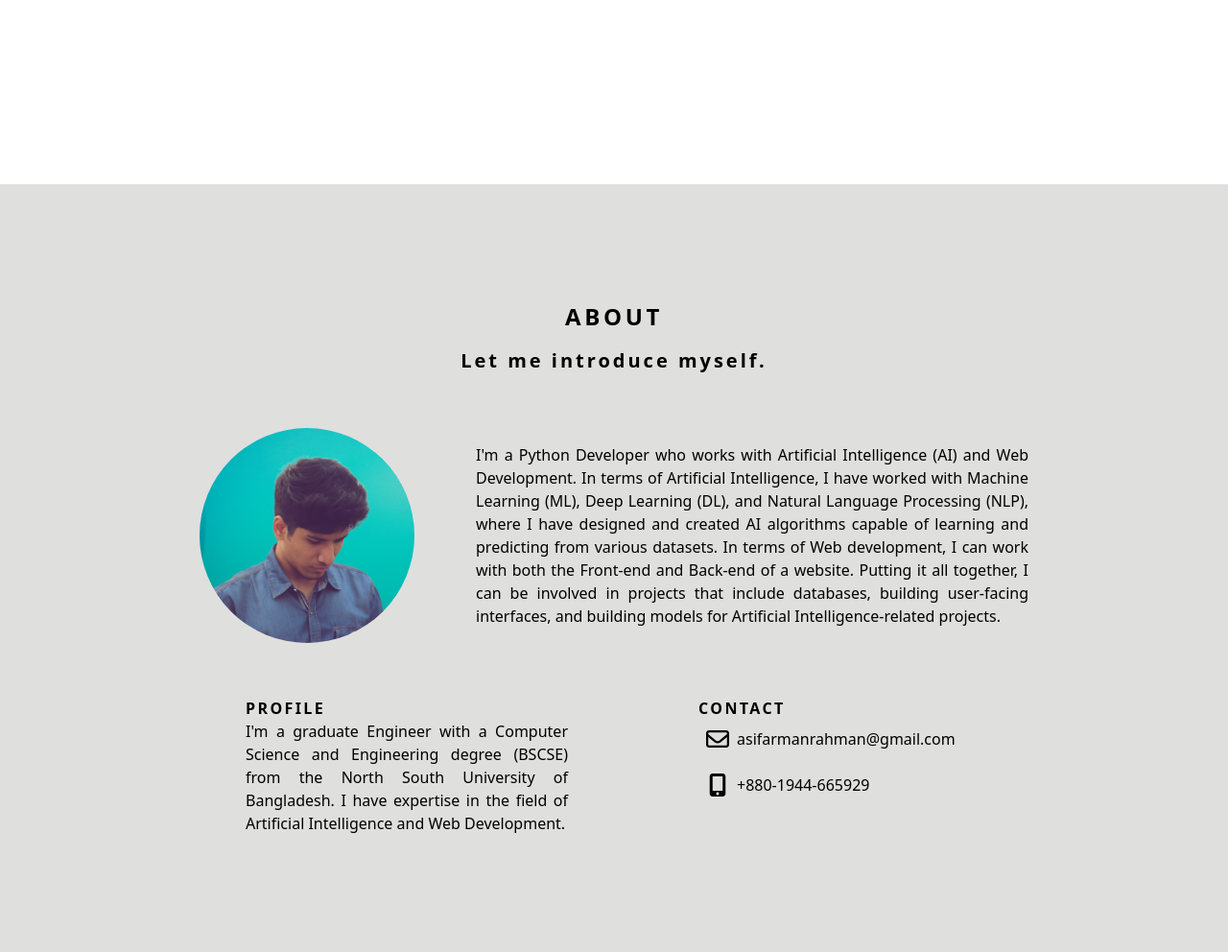
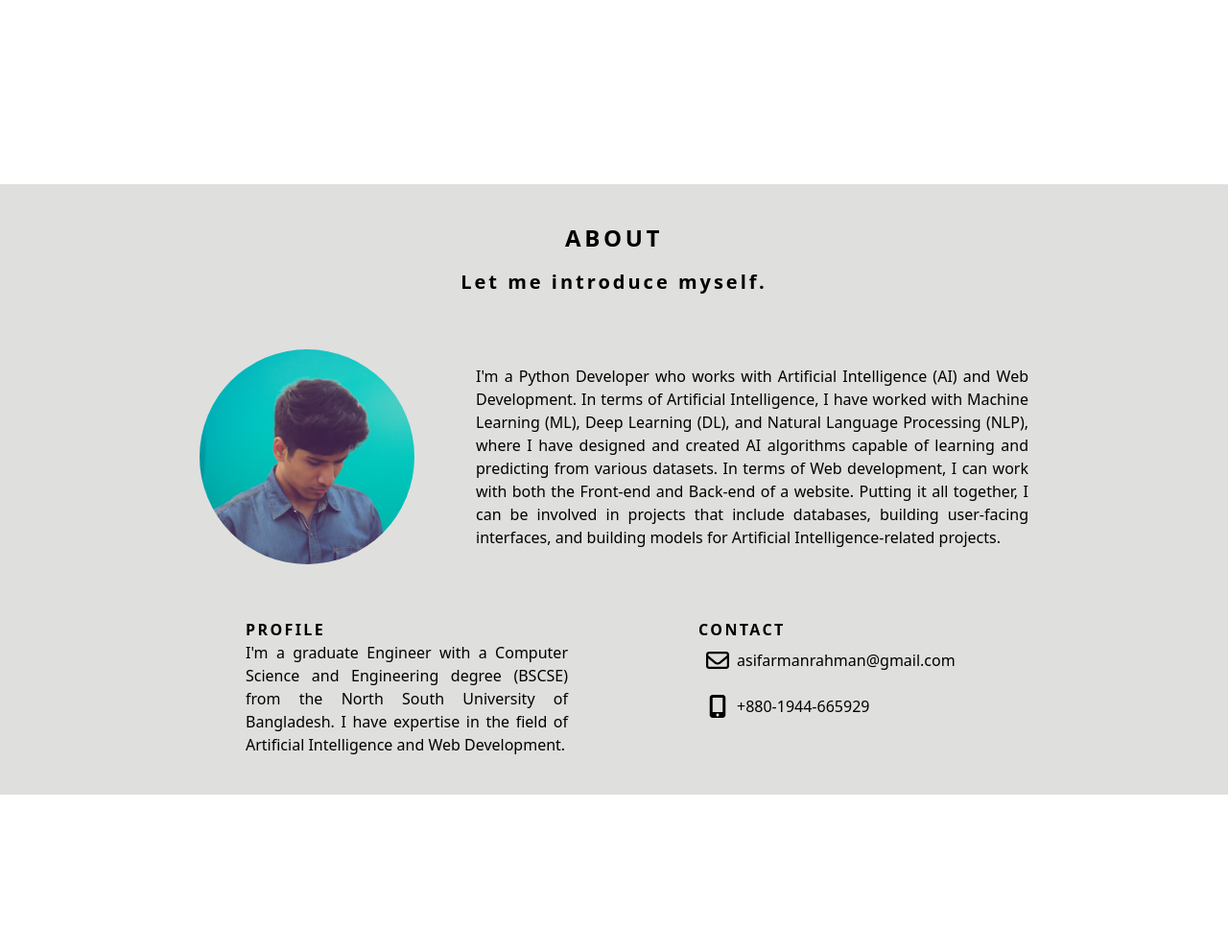
Before and after one commit to AsifArmanRahman/portfolio-django, a Django app: page / in a window 1280 px wide. Shown: the part 608-1600 px from the top of the page at 96% size. After the commit the page ends 1436 px from the top, so only its background shows below. Run offline with Django 4.2, Linux system fonts and the light colour scheme; some libraries are stand-ins or nearby versions.

```diff
--- a/portfolio/templates/index.html
+++ b/portfolio/templates/index.html
@@ -94,8 +94,8 @@
 
 
 		<!--  --------- About Section ---------  -->
-		<section class="bg-[#DFDFDE] lg:h-screen py-10 lg:py-0" id="about">
-			<div class="grid place-items-center lg:h-screen">
+		<section class="bg-[#DFDFDE] py-10" id="about">
+			<div class="grid place-items-center h-full">
 
 				<div class="mx-8 md:mx-10 lg:mx-28 xl:mx-52 space-y-6 sm:space-y-10 lg:space-y-14">
 
```
